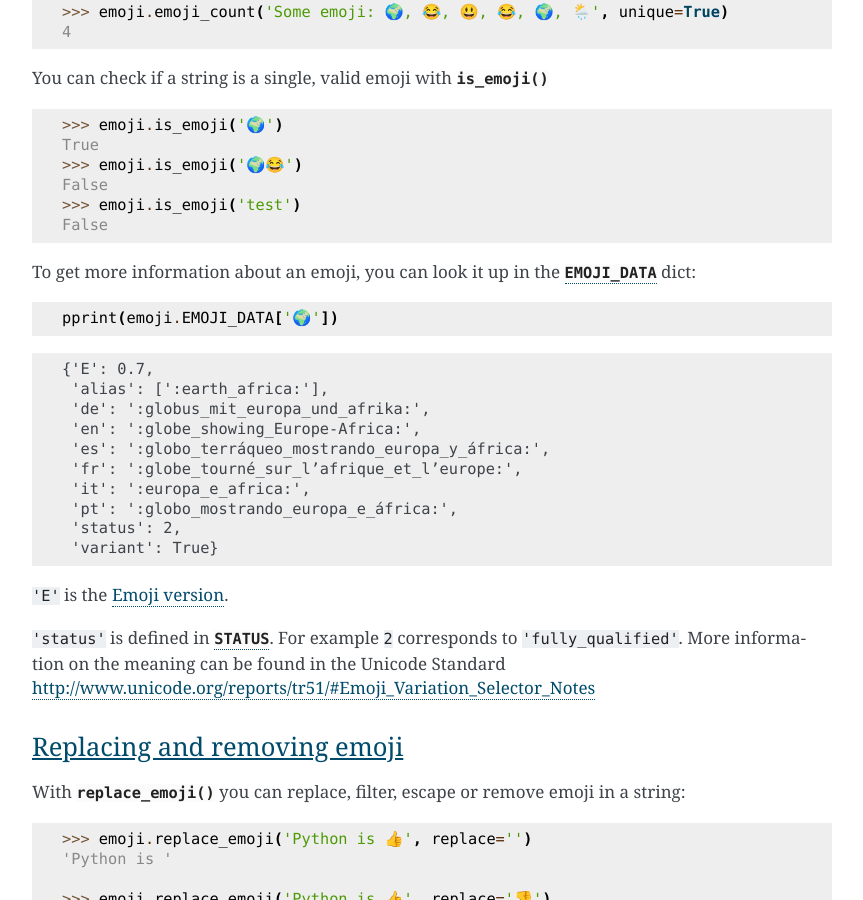
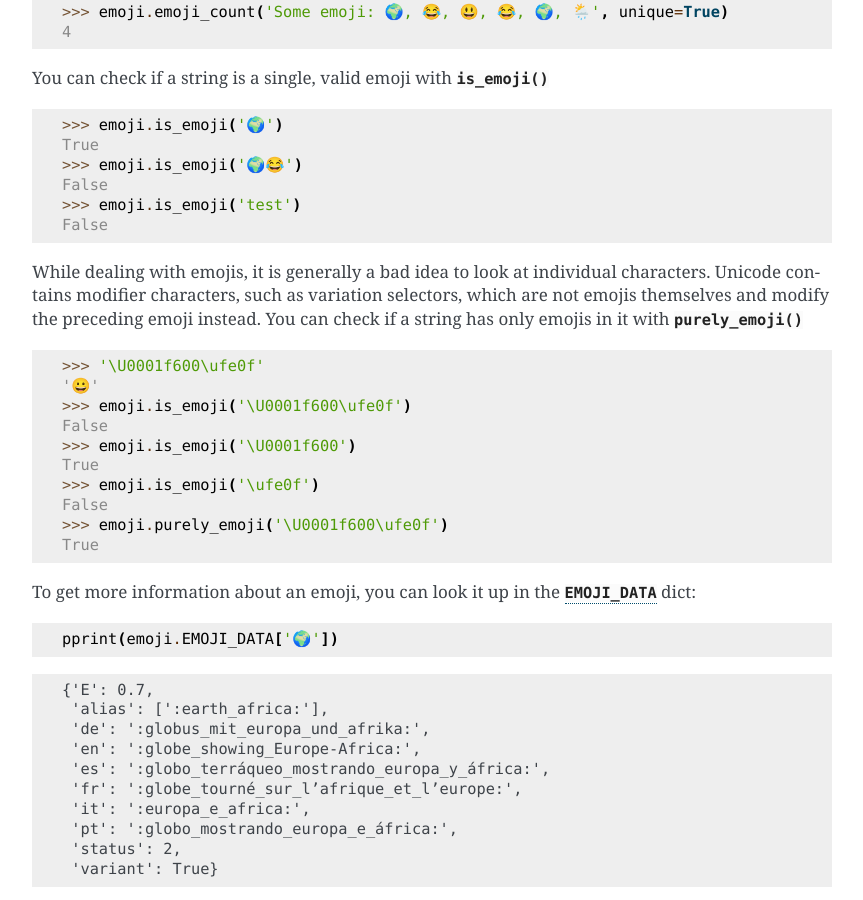
Before and after one commit to carpedm20/emoji, a Sphinx documentation site: the page built from docs/index.rst, in a window 1280 px wide and 900 px high, scrolled down 2466 px. Shown: the whole window, without its empty margins (258-1121 px from the left). Built offline with Sphinx 7.4.7, drawn with Linux system fonts in a browser that asks for light colours; some of the changed text lies outside the part shown.

Commit message:
Add purely_emoji()

```diff
--- a/docs/api.rst
+++ b/docs/api.rst
@@ -27,6 +27,8 @@ API Reference
 | :func:`emoji_count`           | Number of emojis in a string                                 |
 +-------------------------------+--------------------------------------------------------------+
 | :func:`is_emoji`              | Check if a string/character is a single emoji                |
++-------------------------------+--------------------------------------------------------------+
+| :func:`purely_emoji`          | Check if a string contains only emojis                       |
 +-------------------------------+--------------------------------------------------------------+
 | :func:`version`               | Find Unicode/Emoji version of an emoji                       |
 +-------------------------------+--------------------------------------------------------------+
--- a/docs/index.rst
+++ b/docs/index.rst
@@ -150,6 +150,24 @@ You can check if a string is a single, valid emoji with :func:`is_emoji`
 
 ..
 
+While dealing with emojis, it is generally a bad idea to look at individual characters.
+Unicode contains modifier characters, such as variation selectors, which are not emojis themselves
+and modify the preceding emoji instead. You can check if a string has only emojis in it with :func:`purely_emoji`
+
+.. doctest::
+
+    >>> '\U0001f600\ufe0f'
+    '😀'
+    >>> emoji.is_emoji('\U0001f600\ufe0f')
+    False
+    >>> emoji.is_emoji('\U0001f600')
+    True
+    >>> emoji.is_emoji('\ufe0f')
+    False
+    >>> emoji.purely_emoji('\U0001f600\ufe0f')
+    True
+
+..
 
 To get more information about an emoji, you can look it up in the :data:`EMOJI_DATA` dict:
 
@@ -404,6 +422,8 @@ Reference documentation of all functions and properties in the module:
 +-------------------------------+--------------------------------------------------------------+
 | :func:`is_emoji`              | Check if a string/character is a single emoji                |
 +-------------------------------+--------------------------------------------------------------+
+| :func:`purely_emoji`          | Check if a string contains only emojis                       |
++-------------------------------+--------------------------------------------------------------+
 | :func:`version`               | Find Unicode/Emoji version of an emoji                       |
 +-------------------------------+--------------------------------------------------------------+
 | **Module variables:**         |                                                              |
--- a/emoji/__init__.py
+++ b/emoji/__init__.py
@@ -19,7 +19,7 @@ __all__ = [
     # emoji.core
     'emojize', 'demojize', 'analyze', 'config',
     'emoji_list', 'distinct_emoji_list', 'emoji_count',
-    'replace_emoji', 'is_emoji', 'version',
+    'replace_emoji', 'is_emoji', 'purely_emoji', 'version',
     'Token', 'EmojiMatch', 'EmojiMatchZWJ', 'EmojiMatchZWJNonRGI',
     # emoji.unicode_codes
     'EMOJI_DATA', 'STATUS', 'LANGUAGES',
```
Also changed, not shown: 2 other files.
